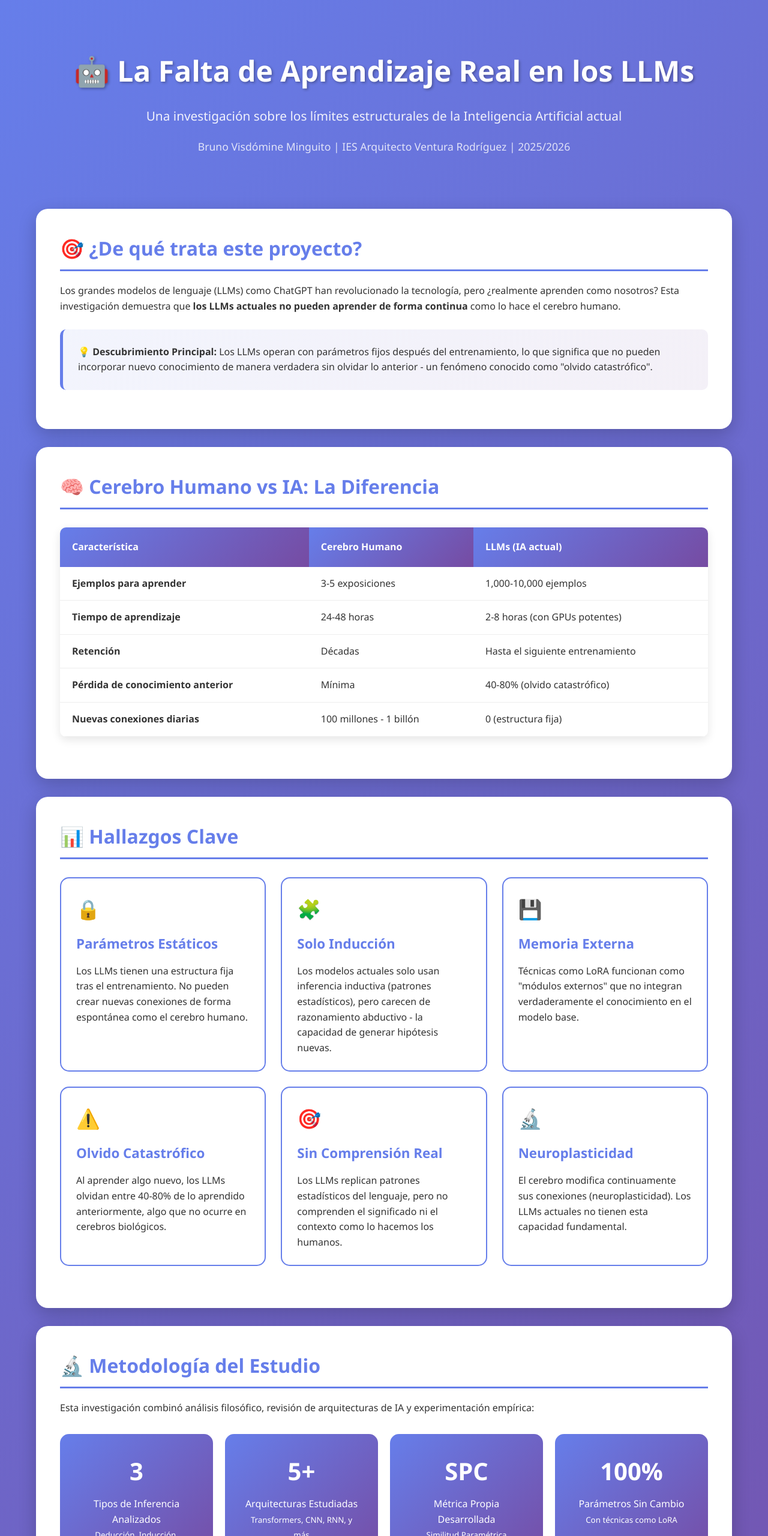
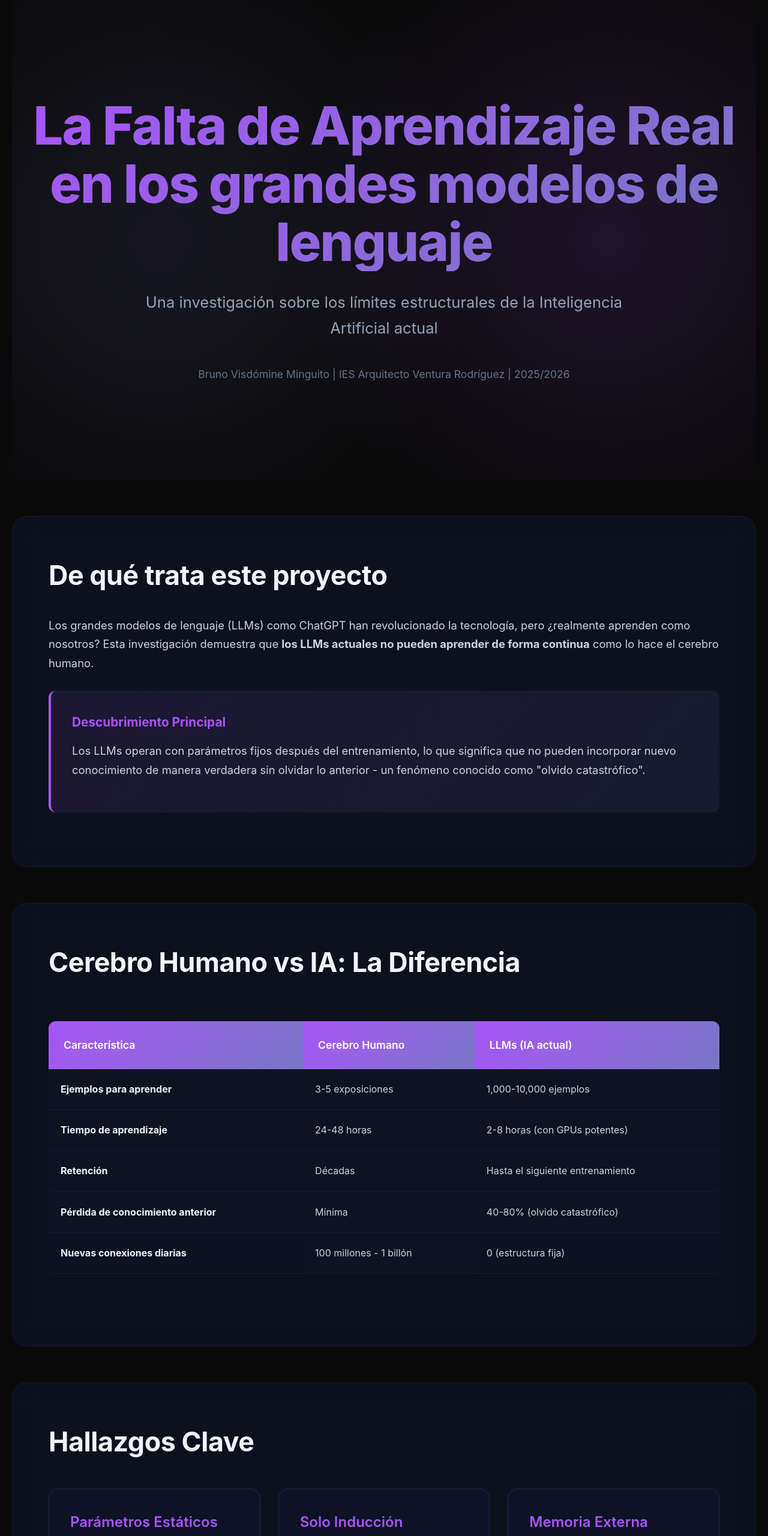
Before and after one commit to NexoCodAI/NexoCodAI.github.io, a plain HTML site: page index.html in a window 1280 px wide. Shown: the top 2560 px of the page at 60% size. Drawn offline with Linux system fonts and the light colour scheme.

Commit message:
Update index.html

```diff
--- a/index.html
+++ b/index.html
@@ -3,7 +3,7 @@
 <head>
     <meta charset="UTF-8">
     <meta name="viewport" content="width=device-width, initial-scale=1.0">
-    <title>La Falta de Aprendizaje Real en los LLMs</title>
+    <title>La Falta de Aprendizaje Real en los grandes modelos de lenguaje</title>
     <style>
         * {
             margin: 0;
@@ -12,211 +12,377 @@
         }
 
         body {
-            font-family: 'Segoe UI', Tahoma, Geneva, Verdana, sans-serif;
-            line-height: 1.6;
-            color: #333;
-            background: linear-gradient(135deg, #667eea 0%, #764ba2 100%);
+            font-family: -apple-system, BlinkMacSystemFont, 'Inter', 'Segoe UI', sans-serif;
+            line-height: 1.7;
+            color: #0f172a;
+            background: #0a0a0a;
+            overflow-x: hidden;
         }
 
         .container {
-            max-width: 1200px;
+            max-width: 1400px;
             margin: 0 auto;
-            padding: 20px;
+            padding: 0 20px;
         }
 
         header {
+            min-height: 100vh;
+            display: flex;
+            align-items: center;
+            justify-content: center;
+            position: relative;
+            overflow: hidden;
+        }
+
+        .header-bg {
+            position: absolute;
+            top: 0;
+            left: 0;
+            width: 100%;
+            height: 100%;
+            background:
+                radial-gradient(circle at 20% 50%, rgba(120, 119, 198, 0.15), transparent 50%),
+                radial-gradient(circle at 80% 50%, rgba(168, 85, 247, 0.15), transparent 50%);
+            animation: pulse 8s ease-in-out infinite;
+        }
+
+        @keyframes pulse {
+            0%, 100% { opacity: 0.5; }
+            50% { opacity: 1; }
+        }
+
+        .header-content {
+            position: relative;
+            z-index: 1;
             text-align: center;
-            padding: 60px 20px;
-            color: white;
-            animation: fadeIn 1s ease-in;
+            padding: 40px 20px;
         }
 
         h1 {
-            font-size: 3em;
-            margin-bottom: 20px;
-            text-shadow: 2px 2px 4px rgba(0,0,0,0.3);
+            font-size: clamp(2.5rem, 8vw, 5.5rem);
+            font-weight: 800;
+            background: linear-gradient(135deg, #a855f7 0%, #7877c6 100%);
+            -webkit-background-clip: text;
+            -webkit-text-fill-color: transparent;
+            background-clip: text;
+            margin-bottom: 30px;
+            line-height: 1.1;
+            letter-spacing: -0.02em;
         }
 
         .subtitle {
-            font-size: 1.3em;
-            opacity: 0.9;
-            margin-bottom: 10px;
+            font-size: clamp(1.1rem, 3vw, 1.6rem);
+            color: #94a3b8;
+            margin-bottom: 20px;
+            font-weight: 400;
+            max-width: 800px;
+            margin-left: auto;
+            margin-right: auto;
         }
 
         .author {
-            font-size: 1.1em;
-            opacity: 0.8;
-            margin-top: 20px;
+            font-size: clamp(0.95rem, 2vw, 1.1rem);
+            color: #64748b;
+            margin-top: 40px;
         }
 
-        .content-section {
-            background: white;
-            border-radius: 20px;
-            padding: 40px;
-            margin: 30px 0;
-            box-shadow: 0 10px 30px rgba(0,0,0,0.2);
-            animation: slideUp 0.8s ease-out;
+        .section {
+            background: rgba(15, 23, 42, 0.6);
+            backdrop-filter: blur(20px);
+            border: 1px solid rgba(168, 85, 247, 0.1);
+            border-radius: 24px;
+            padding: clamp(30px, 5vw, 60px);
+            margin: 60px 0;
+            transition: all 0.3s ease;
+        }
+
+        .section:hover {
+            border-color: rgba(168, 85, 247, 0.3);
+            transform: translateY(-4px);
         }
 
         h2 {
-            color: #667eea;
-            font-size: 2em;
+            color: #f1f5f9;
+            font-size: clamp(1.8rem, 4vw, 2.8rem);
+            margin-bottom: 30px;
+            font-weight: 700;
+            letter-spacing: -0.01em;
+        }
+
+        p {
+            color: #cbd5e1;
+            font-size: clamp(1rem, 2vw, 1.15rem);
             margin-bottom: 20px;
-            border-bottom: 3px solid #667eea;
-            padding-bottom: 10px;
         }
 
         .highlight-box {
-            background: linear-gradient(135deg, #667eea15 0%, #764ba215 100%);
-            border-left: 5px solid #667eea;
-            padding: 25px;
-            margin: 25px 0;
-            border-radius: 10px;
+            background: linear-gradient(135deg, rgba(168, 85, 247, 0.1) 0%, rgba(120, 119, 198, 0.1) 100%);
+            border-left: 4px solid #a855f7;
+            padding: clamp(20px, 4vw, 35px);
+            margin: 30px 0;
+            border-radius: 12px;
+        }
+
+        .highlight-box strong {
+            color: #a855f7;
+            display: block;
+            margin-bottom: 15px;
+            font-size: clamp(1.1rem, 2.5vw, 1.3rem);
+        }
+
+        .comparison-wrapper {
+            overflow-x: auto;
+            margin: 30px -20px;
+            padding: 0 20px;
+        }
+
+        .comparison-table {
+            width: 100%;
+            min-width: 600px;
+            border-collapse: separate;
+            border-spacing: 0;
+            margin: 30px 0;
+        }
+
+        .comparison-table th {
+            background: linear-gradient(135deg, #a855f7 0%, #7877c6 100%);
+            color: white;
+            padding: clamp(15px, 3vw, 25px);
+            text-align: left;
+            font-weight: 600;
+            font-size: clamp(0.9rem, 2vw, 1.1rem);
+            position: sticky;
+            top: 0;
+            z-index: 10;
+        }
+
+        .comparison-table th:first-child {
+            border-radius: 12px 0 0 0;
+        }
+
+        .comparison-table th:last-child {
+            border-radius: 0 12px 0 0;
+        }
+
+        .comparison-table td {
+            padding: clamp(12px, 2.5vw, 20px);
+            border-bottom: 1px solid rgba(168, 85, 247, 0.1);
+            background: rgba(15, 23, 42, 0.4);
+            color: #cbd5e1;
+            font-size: clamp(0.85rem, 1.8vw, 1rem);
+        }
+
+        .comparison-table tr:last-child td:first-child {
+            border-radius: 0 0 0 12px;
+        }
+
+        .comparison-table tr:last-child td:last-child {
+            border-radius: 0 0 12px 0;
+        }
+
+        .comparison-table tr:hover td {
+            background: rgba(168, 85, 247, 0.05);
+        }
+
+        .comparison-table td strong {
+            color: #f1f5f9;
+        }
+
+        .key-findings {
+            display: grid;
+            grid-template-columns: repeat(auto-fit, minmax(min(100%, 280px), 1fr));
+            gap: clamp(20px, 3vw, 30px);
+            margin: 40px 0;
+        }
+
+        .finding-card {
+            background: rgba(15, 23, 42, 0.6);
+            border: 1px solid rgba(168, 85, 247, 0.2);
+            border-radius: 16px;
+            padding: clamp(25px, 4vw, 35px);
+            transition: all 0.3s ease;
+            position: relative;
+            overflow: hidden;
+        }
+
+        .finding-card::before {
+            content: '';
+            position: absolute;
+            top: 0;
+            left: 0;
+            width: 100%;
+            height: 4px;
+            background: linear-gradient(90deg, #a855f7, #7877c6);
+            transform: scaleX(0);
+            transition: transform 0.3s ease;
+        }
+
+        .finding-card:hover {
+            border-color: rgba(168, 85, 247, 0.5);
+            transform: translateY(-8px);
+        }
+
+        .finding-card:hover::before {
+            transform: scaleX(1);
+        }
+
+        .finding-card h3 {
+            color: #a855f7;
+            margin-bottom: 15px;
+            font-size: clamp(1.2rem, 2.5vw, 1.5rem);
+            font-weight: 600;
+        }
+
+        .finding-card p {
+            font-size: clamp(0.95rem, 2vw, 1.05rem);
+            line-height: 1.6;
         }
 
         .stats-grid {
             display: grid;
-            grid-template-columns: repeat(auto-fit, minmax(250px, 1fr));
-            gap: 20px;
-            margin: 30px 0;
+            grid-template-columns: repeat(auto-fit, minmax(min(100%, 200px), 1fr));
+            gap: clamp(15px, 3vw, 25px);
+            margin: 40px 0;
         }
 
         .stat-card {
-            background: linear-gradient(135deg, #667eea 0%, #764ba2 100%);
-            color: white;
-            padding: 30px;
-            border-radius: 15px;
+            background: linear-gradient(135deg, rgba(168, 85, 247, 0.1) 0%, rgba(120, 119, 198, 0.1) 100%);
+            border: 1px solid rgba(168, 85, 247, 0.2);
+            padding: clamp(25px, 4vw, 40px);
+            border-radius: 16px;
+            color: #cbd5e1;
             text-align: center;
-            transition: transform 0.3s ease;
+            transition: all 0.3s ease;
         }
 
         .stat-card:hover {
-            transform: translateY(-10px);
+            transform: translateY(-8px);
+            border-color: rgba(168, 85, 247, 0.5);
         }
 
         .stat-number {
-            font-size: 2.5em;
-            font-weight: bold;
+            font-size: clamp(2rem, 5vw, 3rem);
+            font-weight: 800;
+            background: linear-gradient(135deg, #a855f7 0%, #7877c6 100%);
+            -webkit-background-clip: text;
+            -webkit-text-fill-color: transparent;
+            background-clip: text;
             margin-bottom: 10px;
         }
 
-        .comparison-table {
-            width: 100%;
-            margin: 30px 0;
-            border-collapse: collapse;
-            overflow: hidden;
-            border-radius: 10px;
-            box-shadow: 0 5px 15px rgba(0,0,0,0.1);
+        .stat-card > div:last-child {
+            color: #cbd5e1;
+            font-size: clamp(0.95rem, 2vw, 1.1rem);
+            font-weight: 500;
         }
 
-        .comparison-table th {
-            background: linear-gradient(135deg, #667eea 0%, #764ba2 100%);
-            color: white;
-            padding: 20px;
-            text-align: left;
-        }
-
-        .comparison-table td {
-            padding: 15px 20px;
-            border-bottom: 1px solid #eee;
-        }
-
-        .comparison-table tr:hover {
-            background: #f5f5f5;
-        }
-
-        .key-findings {
-            display: grid;
-            grid-template-columns: repeat(auto-fit, minmax(300px, 1fr));
-            gap: 25px;
-            margin: 30px 0;
-        }
-
-        .finding-card {
-            background: white;
-            border: 2px solid #667eea;
-            border-radius: 15px;
-            padding: 25px;
-            transition: all 0.3s ease;
-        }
-
-        .finding-card:hover {
-            box-shadow: 0 10px 25px rgba(102, 126, 234, 0.3);
-            transform: translateY(-5px);
-        }
-
-        .finding-card h3 {
-            color: #667eea;
-            margin-bottom: 15px;
-            font-size: 1.4em;
+        .stat-card small {
+            display: block;
+            margin-top: 8px;
+            color: #64748b;
+            font-size: clamp(0.8rem, 1.5vw, 0.9rem);
         }
 
         .cta-section {
             text-align: center;
-            padding: 50px;
-            background: linear-gradient(135deg, #667eea 0%, #764ba2 100%);
-            color: white;
-            border-radius: 20px;
-            margin: 40px 0;
+            padding: clamp(40px, 6vw, 80px) clamp(20px, 4vw, 60px);
+            background: linear-gradient(135deg, rgba(168, 85, 247, 0.15) 0%, rgba(120, 119, 198, 0.15) 100%);
+            border: 1px solid rgba(168, 85, 247, 0.3);
+            border-radius: 24px;
+            margin: 60px 0;
+        }
+
+        .cta-section h2 {
+            color: #f1f5f9;
+            margin-bottom: 20px;
+        }
+
+        .cta-section p {
+            font-size: clamp(1rem, 2.5vw, 1.3rem);
+            margin-bottom: 30px;
+            max-width: 700px;
+            margin-left: auto;
+            margin-right: auto;
         }
 
         .cta-button {
             display: inline-block;
-            background: white;
-            color: #667eea;
-            padding: 15px 40px;
+            background: linear-gradient(135deg, #a855f7 0%, #7877c6 100%);
+            color: white;
+            padding: clamp(12px, 2.5vw, 18px) clamp(30px, 5vw, 50px);
             border-radius: 50px;
             text-decoration: none;
-            font-weight: bold;
-            margin-top: 20px;
+            font-weight: 600;
+            font-size: clamp(1rem, 2vw, 1.15rem);
             transition: all 0.3s ease;
-            font-size: 1.1em;
+            box-shadow: 0 10px 40px rgba(168, 85, 247, 0.3);
         }
 
         .cta-button:hover {
-            transform: scale(1.05);
-            box-shadow: 0 5px 20px rgba(255,255,255,0.3);
+            transform: translateY(-4px);
+            box-shadow: 0 15px 50px rgba(168, 85, 247, 0.5);
+        }
+
+        .cta-meta {
+            margin-top: 40px;
+            font-size: clamp(0.85rem, 1.8vw, 0.95rem);
+            color: #94a3b8;
+        }
+
+        .cta-meta p {
+            margin: 8px 0;
         }
 
         footer {
             text-align: center;
-            padding: 30px;
-            color: white;
-            opacity: 0.8;
+            padding: 60px 20px;
+            color: #64748b;
+            border-top: 1px solid rgba(168, 85, 247, 0.1);
+            margin-top: 80px;
         }
 
-        @keyframes fadeIn {
-            from { opacity: 0; }
-            to { opacity: 1; }
+        footer p {
+            margin: 10px 0;
+            font-size: clamp(0.9rem, 2vw, 1rem);
         }
 
-        @keyframes slideUp {
-            from {
-                opacity: 0;
-                transform: translateY(30px);
+        ul {
+            margin-top: 15px;
+            margin-left: 20px;
         }
-            to {
-                opacity: 1;
-                transform: translateY(0);
+
+        ul li {
+            color: #cbd5e1;
+            margin: 10px 0;
+            font-size: clamp(0.95rem, 2vw, 1.05rem);
+        }
+
+        @media (max-width: 768px) {
+            .section {
+                margin: 40px 0;
+            }
+
+            .comparison-wrapper {
+                margin: 20px -20px;
+            }
+
+            .key-findings {
+                gap: 20px;
+            }
+
+            header {
+                min-height: 80vh;
             }
         }
 
-        .icon {
-            font-size: 2em;
-            margin-bottom: 15px;
+        @media (max-width: 480px) {
+            .comparison-table {
+                min-width: 500px;
             }
 
-        @media (max-width: 768px) {
-            h1 {
-                font-size: 2em;
-            }
-
-            .content-section {
-                padding: 25px;
-            }
-
-            .stats-grid {
-                grid-template-columns: 1fr;
+            .comparison-table td,
+            .comparison-table th {
+                padding: 10px;
             }
         }
     </style>
@@ -224,23 +390,28 @@
 <body>
     <div class="container">
         <header>
-            <h1>🤖 La Falta de Aprendizaje Real en los LLMs</h1>
+            <div class="header-bg"></div>
+            <div class="header-content">
+                <h1>La Falta de Aprendizaje Real en los grandes modelos de lenguaje</h1>
                 <div class="subtitle">Una investigación sobre los límites estructurales de la Inteligencia Artificial actual</div>
                 <div class="author">Bruno Visdómine Minguito | IES Arquitecto Ventura Rodríguez | 2025/2026</div>
+            </div>
         </header>
 
-        <div class="content-section">
-            <h2>🎯 ¿De qué trata este proyecto?</h2>
+        <div class="section">
+            <h2>De qué trata este proyecto</h2>
             <p>Los grandes modelos de lenguaje (LLMs) como ChatGPT han revolucionado la tecnología, pero ¿realmente aprenden como nosotros? Esta investigación demuestra que <strong>los LLMs actuales no pueden aprender de forma continua</strong> como lo hace el cerebro humano.</p>
 
             <div class="highlight-box">
-                <strong>💡 Descubrimiento Principal:</strong> Los LLMs operan con parámetros fijos después del entrenamiento, lo que significa que no pueden incorporar nuevo conocimiento de manera verdadera sin olvidar lo anterior - un fenómeno conocido como "olvido catastrófico".
+                <strong>Descubrimiento Principal</strong>
+                <p>Los LLMs operan con parámetros fijos después del entrenamiento, lo que significa que no pueden incorporar nuevo conocimiento de manera verdadera sin olvidar lo anterior - un fenómeno conocido como "olvido catastrófico".</p>
             </div>
         </div>
 
-        <div class="content-section">
-            <h2>🧠 Cerebro Humano vs IA: La Diferencia</h2>
+        <div class="section">
+            <h2>Cerebro Humano vs IA: La Diferencia</h2>
 
+            <div class="comparison-wrapper">
                 <table class="comparison-table">
                     <thead>
                         <tr>
@@ -278,51 +449,46 @@
                     </tbody>
                 </table>
             </div>
+        </div>
 
-        <div class="content-section">
-            <h2>📊 Hallazgos Clave</h2>
+        <div class="section">
+            <h2>Hallazgos Clave</h2>
 
             <div class="key-findings">
                 <div class="finding-card">
-                    <div class="icon">🔒</div>
                     <h3>Parámetros Estáticos</h3>
                     <p>Los LLMs tienen una estructura fija tras el entrenamiento. No pueden crear nuevas conexiones de forma espontánea como el cerebro humano.</p>
                 </div>
 
                 <div class="finding-card">
-                    <div class="icon">🧩</div>
                     <h3>Solo Inducción</h3>
                     <p>Los modelos actuales solo usan inferencia inductiva (patrones estadísticos), pero carecen de razonamiento abductivo - la capacidad de generar hipótesis nuevas.</p>
                 </div>
 
                 <div class="finding-card">
-                    <div class="icon">💾</div>
                     <h3>Memoria Externa</h3>
                     <p>Técnicas como LoRA funcionan como "módulos externos" que no integran verdaderamente el conocimiento en el modelo base.</p>
                 </div>
 
                 <div class="finding-card">
-                    <div class="icon">⚠️</div>
                     <h3>Olvido Catastrófico</h3>
                     <p>Al aprender algo nuevo, los LLMs olvidan entre 40-80% de lo aprendido anteriormente, algo que no ocurre en cerebros biológicos.</p>
                 </div>
 
                 <div class="finding-card">
-                    <div class="icon">🎯</div>
                     <h3>Sin Comprensión Real</h3>
                     <p>Los LLMs replican patrones estadísticos del lenguaje, pero no comprenden el significado ni el contexto como lo hacemos los humanos.</p>
                 </div>
 
                 <div class="finding-card">
-                    <div class="icon">🔬</div>
                     <h3>Neuroplasticidad</h3>
                     <p>El cerebro modifica continuamente sus conexiones (neuroplasticidad). Los LLMs actuales no tienen esta capacidad fundamental.</p>
                 </div>
             </div>
         </div>
 
-        <div class="content-section">
-            <h2>🔬 Metodología del Estudio</h2>
+        <div class="section">
+            <h2>Metodología del Estudio</h2>
             <p>Esta investigación combinó análisis filosófico, revisión de arquitecturas de IA y experimentación empírica:</p>
 
             <div class="stats-grid">
@@ -352,27 +518,27 @@
             </div>
         </div>
 
-        <div class="content-section">
-            <h2>🚀 Implicaciones y Futuro</h2>
+        <div class="section">
+            <h2>Implicaciones y Futuro</h2>
             <p>Este trabajo no critica la utilidad de los LLMs actuales, sino que establece claramente sus límites estructurales. Para alcanzar una verdadera Inteligencia Artificial General (IAG), necesitamos:</p>
 
             <div class="highlight-box">
-                <strong>Direcciones Futuras de Investigación:</strong>
-                <ul style="margin-top: 15px; margin-left: 20px;">
-                    <li>✨ Arquitecturas con plasticidad paramétrica real</li>
-                    <li>🧠 Hardware neuromórfico adaptable</li>
-                    <li>🔄 Aprendizaje multimodal continuo en tiempo real</li>
-                    <li>💡 Consolidación selectiva de conocimiento</li>
-                    <li>🎯 Métricas estandarizadas de aprendizaje continuo</li>
+                <strong>Direcciones Futuras de Investigación</strong>
+                <ul>
+                    <li>Arquitecturas con plasticidad paramétrica real</li>
+                    <li>Hardware neuromórfico adaptable</li>
+                    <li>Aprendizaje multimodal continuo en tiempo real</li>
+                    <li>Consolidación selectiva de conocimiento</li>
+                    <li>Métricas estandarizadas de aprendizaje continuo</li>
                 </ul>
             </div>
         </div>
 
         <div class="cta-section">
-            <h2 style="color: white; border: none; margin-bottom: 20px;">📚 Quiero Saber Más</h2>
-            <p style="font-size: 1.2em; margin-bottom: 20px;">Este proyecto representa dos años de investigación exhaustiva sobre los fundamentos de la IA moderna.</p>
-            <a href="La%20falta%20de%20aprendizaje%20%20real%20en%20los%20LLMs.pdf" class="cta-button" target="_blank">Leer el Trabajo Completo</a>
-            <div style="margin-top: 30px; font-size: 0.9em;">
+            <h2>Quiero Saber Más</h2>
+            <p>Este proyecto representa dos años de investigación exhaustiva sobre los fundamentos de la IA moderna.</p>
+            <a href="La%20falta%20de%20aprendizaje%20%20real%20en%20los%20grandes%20modelos%20de%20lenguaje.pdf" class="cta-button" target="_blank">Leer el Trabajo Completo</a>
+            <div class="cta-meta">
                 <p>Proyecto realizado en el programa de Bachillerato de Excelencia</p>
                 <p>Tutor: Jaime Martín García-Cueva</p>
             </div>
@@ -380,7 +546,7 @@
 
         <footer>
             <p>© 2025 Bruno Visdómine Minguito | IES Arquitecto Ventura Rodríguez</p>
-            <p style="margin-top: 10px;">Esta investigación busca promover un debate informado sobre el futuro de la Inteligencia Artificial</p>
+            <p>Esta investigación busca promover un debate informado sobre el futuro de la Inteligencia Artificial</p>
         </footer>
     </div>
 </body>
```
Lines whose indentation alone changed are shown as unchanged.
